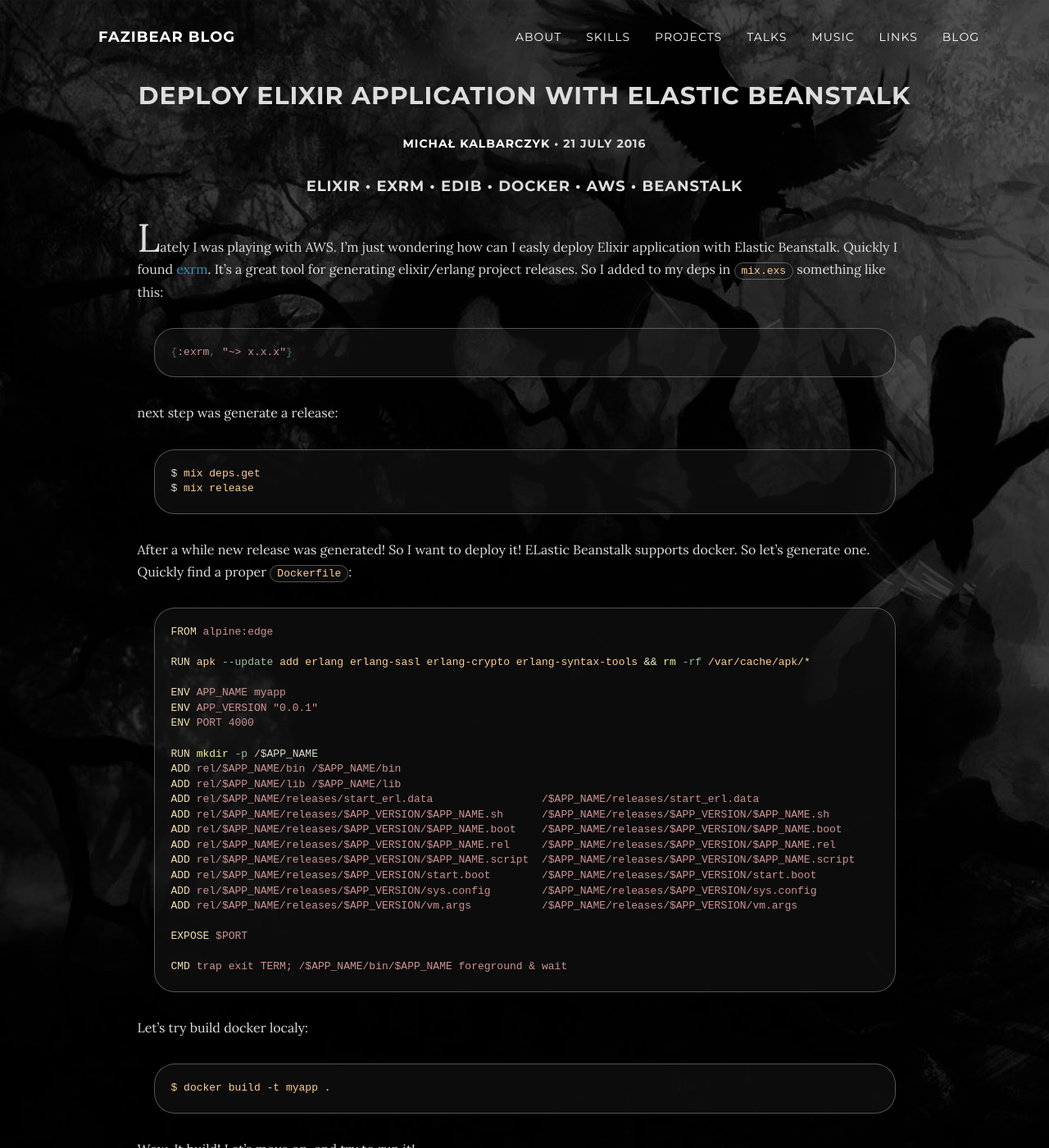
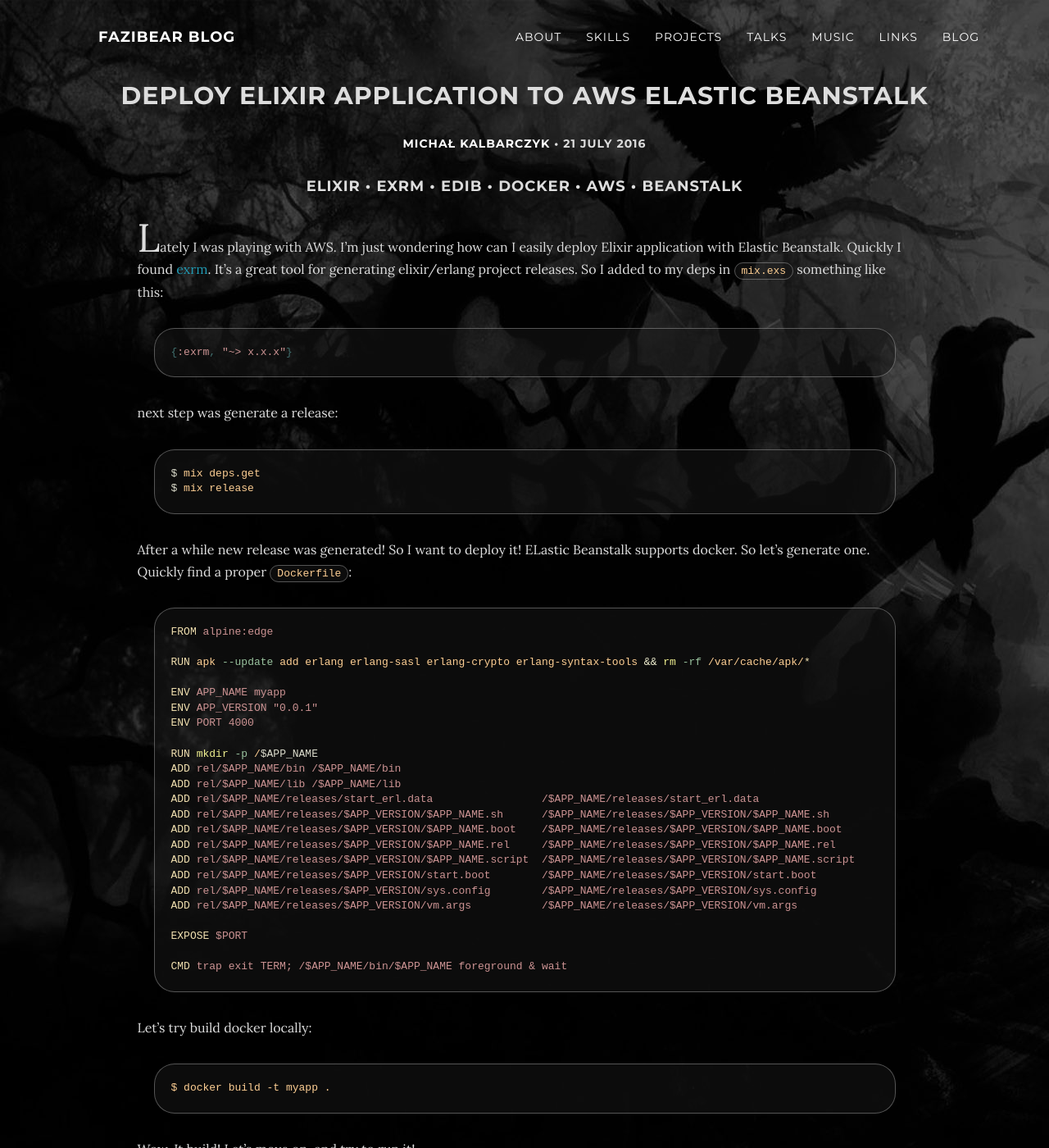
Before and after one commit to fazibear/fazibear.github.io, a Jekyll site: the page built from _posts/2016-07-21-deploy-elixir-application-with-elastic-beanstalk.md, in a window 1280 px wide and 1400 px high. Shown: the whole window at 82% size. Built offline with Jekyll 4.4.1, drawn with Linux system fonts in a browser that asks for light colours; some web fonts are replaced; comment, search, counter and statistics services are not loaded.

Commit message:
Fix few typos

````diff
--- a/_posts/2016-07-21-deploy-elixir-application-with-elastic-beanstalk.md
+++ b/_posts/2016-07-21-deploy-elixir-application-with-elastic-beanstalk.md
@@ -1,10 +1,10 @@
 ---
 layout: post
-title: Deploy Elixir application with Elastic Beanstalk
+title: Deploy Elixir application to AWS Elastic Beanstalk
 tags: elixir exrm edib docker aws beanstalk
 ---
 
-Lately I was playing with AWS. I'm just wondering how can I easly deploy Elixir application with Elastic Beanstalk.
+Lately I was playing with AWS. I'm just wondering how can I easily deploy Elixir application with Elastic Beanstalk.
 Quickly I found [exrm](https://github.com/bitwalker/exrm). It's a great tool for generating elixir/erlang project releases. So I added to my deps in `mix.exs` something like this:
 
 ```elixir
@@ -47,7 +47,7 @@ EXPOSE $PORT
 CMD trap exit TERM; /$APP_NAME/bin/$APP_NAME foreground & wait
 ```
 
-Let's try build docker localy:
+Let's try build docker locally:
 
 ```sg
 $ docker build -t myapp .
````
